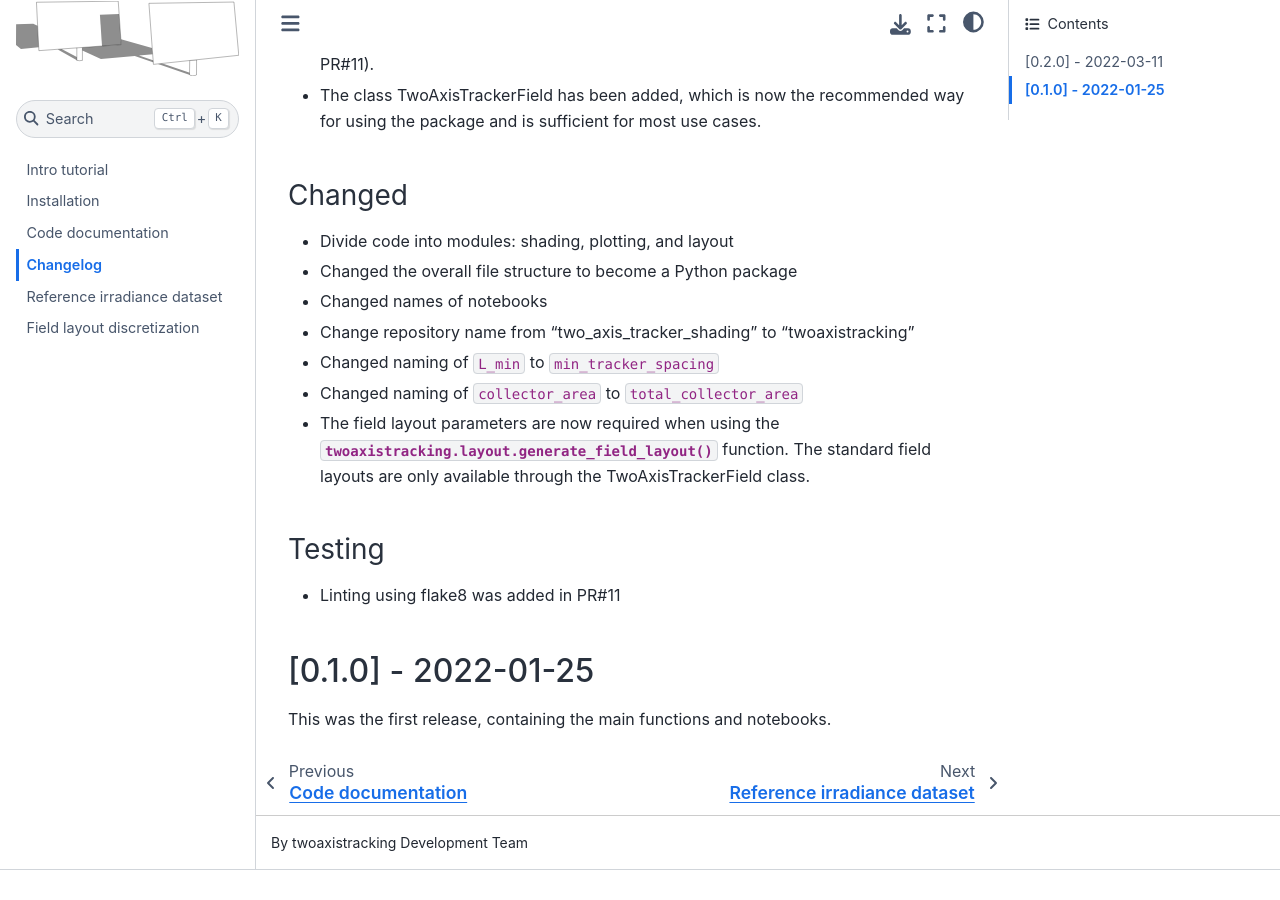
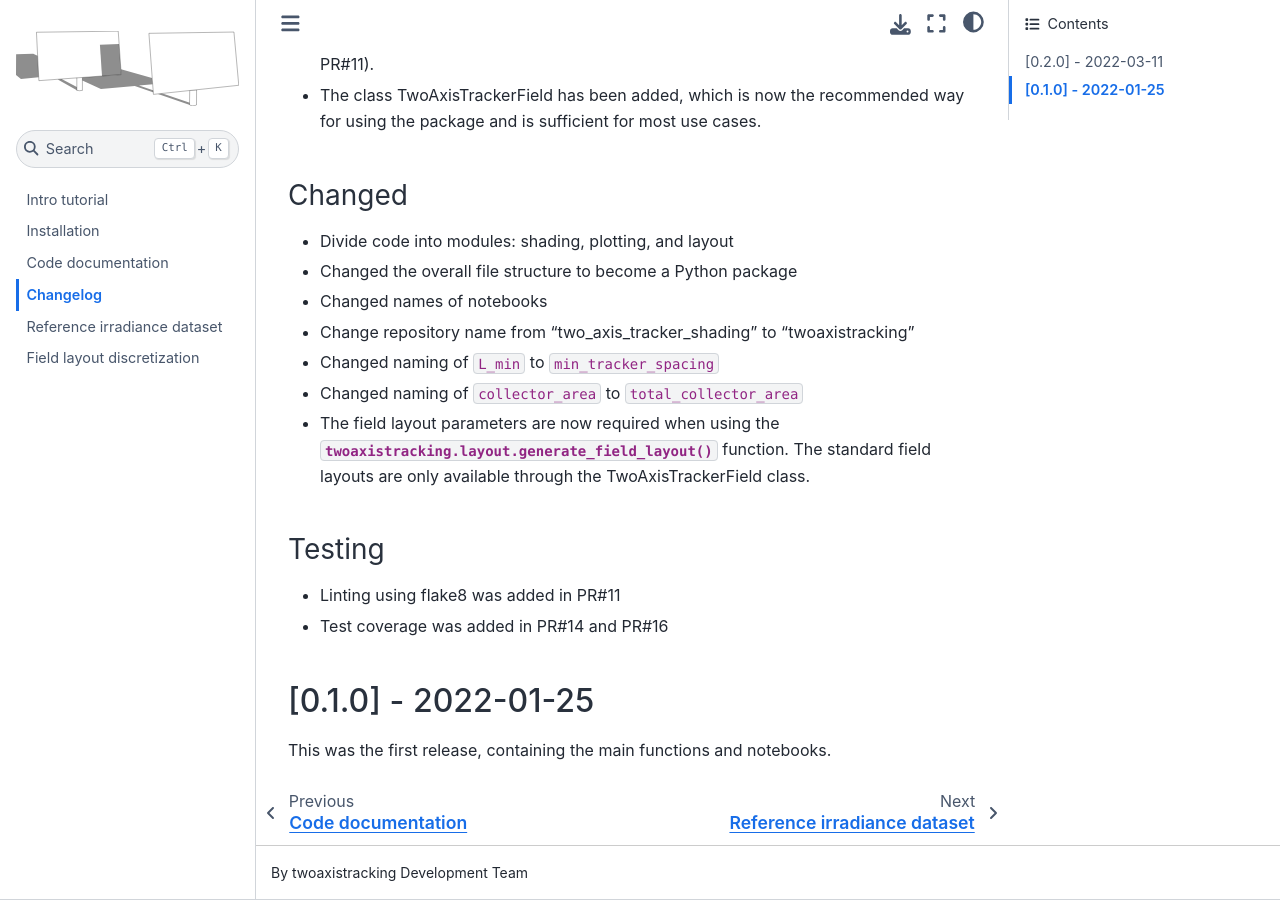
Before and after one commit to pvlib/twoaxistracking, a Sphinx documentation site: the page built from docs/source/whatsnew.md, in a window 1280 px wide and 900 px high, scrolled down 529 px. Built offline with Sphinx 7.4.7 and the Sphinx Book theme 1.1.4, drawn with Linux system fonts in a browser that asks for light colours; before the commit the page ends 1399 px from its top, so only the background shows below that.

Commit message:
Update whatsnew.md

```diff
--- a/docs/source/whatsnew.md
+++ b/docs/source/whatsnew.md
@@ -30,6 +30,7 @@ and this project adheres to [Semantic Versioning](https://semver.org/spec/v2.0.0
 
 ### Testing
 - Linting using flake8 was added in PR#11
+- Test coverage was added in PR#14 and PR#16
 
 ## [0.1.0] - 2022-01-25
 This was the first release, containing the main functions and notebooks.
```
